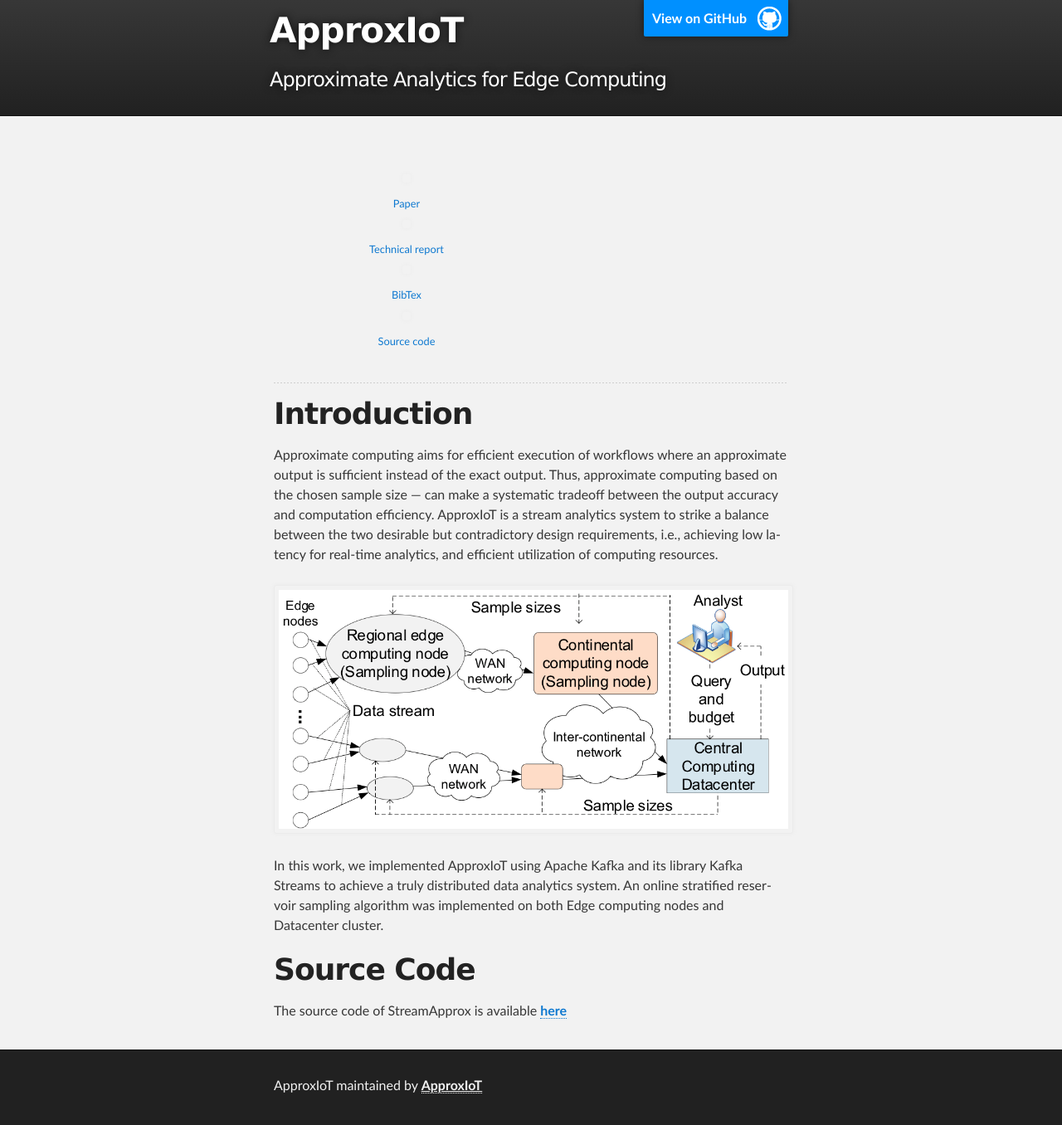
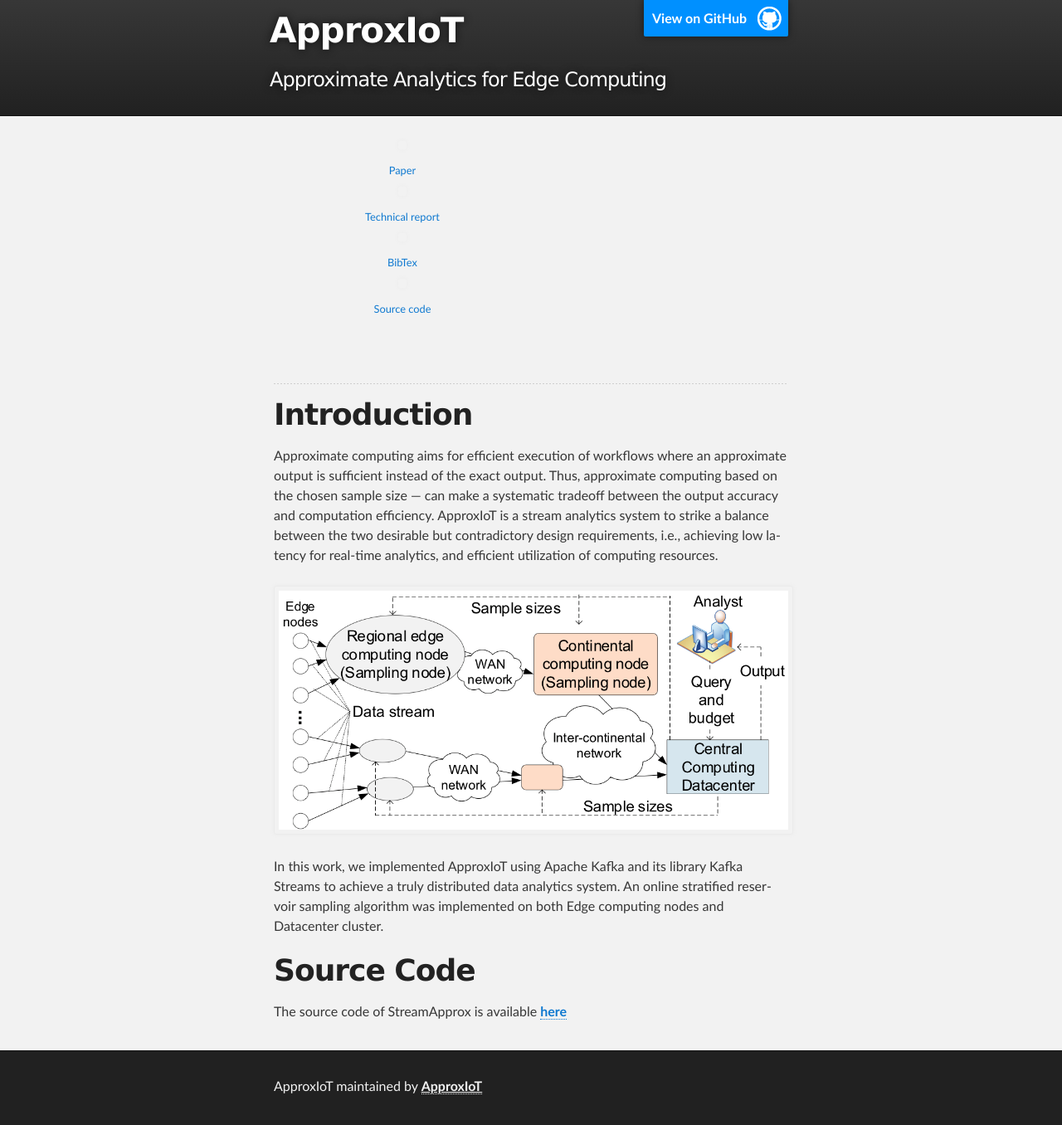
Before and after one commit to ApproxIoT/ApproxIoT, a Jekyll site: the page built from index.md, in a window 1280 px wide. Shown: the whole page at 83% size. Built offline with Jekyll 4.4.1, drawn with Linux system fonts in a browser that asks for light colours.

Commit message:
change figures

```diff
--- a/_layouts/default.html
+++ b/_layouts/default.html
@@ -33,6 +33,37 @@
 
     <!-- MAIN CONTENT -->
     <div id="main_content_wrap" class="outer">
+
+      <section id="main_change" class="inner">
+        <div class="large-2 large-push-2" markdown="0" style="text-align:center;">
+                <a href="https://xxx">
+                    <img class="t0" width="10%" src="/ApproxIoT/images/IEEE.png" alt="Paper">
+                    <div style="text-align:center; margin: 0 0 0 0; font-size: 0.8em;">Paper</div>
+                </a>
+        </div>
+
+         <div class="large-2 large-push-2" markdown="0" style="text-align:center;">
+                <a href="https://xx">
+                    <img class="t0" width="10%" src="/ApproxIoT/images/report-icon.png" alt="Technical report">
+                    <div style="text-align:center; margin: 0 0 0 0; font-size: 0.8em;">Technical report</div>
+                </a>
+        </div>
+
+         <div class="large-2 large-push-2" markdown="0" style="text-align:center;">
+                <a href="/ApproxIoT/docs/bib.md">
+                    <img class="t0" width="10%" src="/ApproxIoT/images/bibtex-icon.png" alt="Bibtex">
+                    <div style="text-align:center; margin: 0 0 0 0; font-size: 0.8em;">BibTex</div>
+                </a>
+        </div>
+
+         <div class="large-2 large-push-2" markdown="0" style="text-align:center;">
+                <a href="https://xx">
+                    <img class="t0" width="10%" src="/ApproxIoT/images/github-icon.png" alt="Source code">
+                    <div style="text-align:center; margin: 0 0 0 0; font-size: 0.8em;">Source code</div>
+                </a>
+        </div>
+      </section>
+
       <section id="main_content" class="inner">
         {{ content }}
       </section>
--- a/index.md
+++ b/index.md
@@ -5,8 +5,8 @@ layout: default
 <!-- <div style="text-align:center;">
   <img class="img-spark-flink" src="/images/spark-flink1.png" alt="spark-flink" style="height: 80px; weight: 800px;"/>
 </div> -->
-<section id="main_change" class="inner">
-<div class="large-2 large-push-2" markdown="0" style="text-align:center;">
+
+<!-- <div class="large-2 large-push-2" markdown="0" style="text-align:center;">
         <a href="https://xxx">
             <img class="t0" width="10%" src="/ApproxIoT/images/IEEE.png" alt="Paper">
             <div style="text-align:center; margin: 0 0 0 0; font-size: 0.8em;">Paper</div>
@@ -32,8 +32,7 @@ layout: default
             <img class="t0" width="10%" src="/ApproxIoT/images/github-icon.png" alt="Source code">
             <div style="text-align:center; margin: 0 0 0 0; font-size: 0.8em;">Source code</div>
         </a>
-</div>
-</section>
+</div> -->
 
 -------
 <!-- <div class="large-2 medium-push-2 columns" style="text-align:center;position:relative;left:29%;right:auto;">
```
